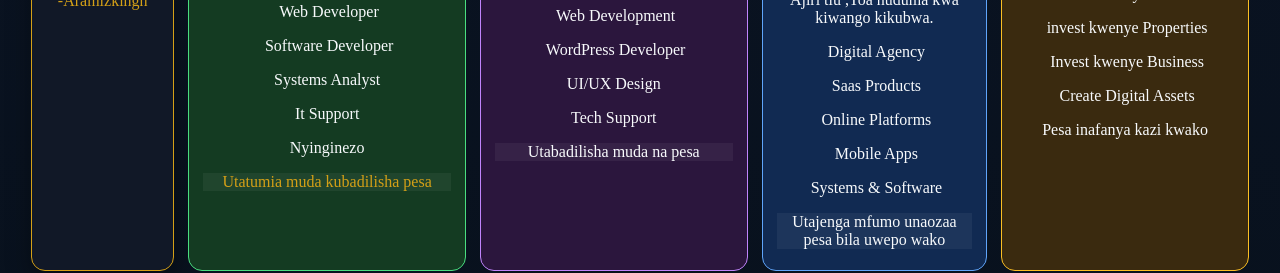
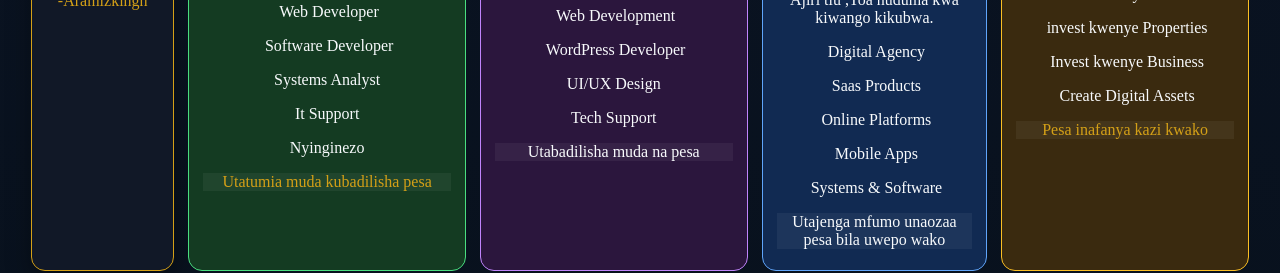
Before and after one commit to aramizkingh/coding-skills, a plain HTML site: page index.html in a window 1280 px wide. Shown: the part 1060-1333 px from the top of the page. Drawn offline with Linux system fonts and the light colour scheme.

Commit message:
modified index.html

```diff
--- a/index.html
+++ b/index.html
@@ -153,7 +153,7 @@
                     <p><i class="fas fa-"></i> invest kwenye Properties</p>
                     <p><i class="fas fa-"></i> Invest kwenye Business</p>
                     <p><i class="fas fa-"></i> Create Digital Assets</p>
-                    <div class="quad rant-footer">
+                    <div class="quadrant-footer">
                         <p>Pesa inafanya kazi kwako</p>
                     </div>
                 </div>
```
